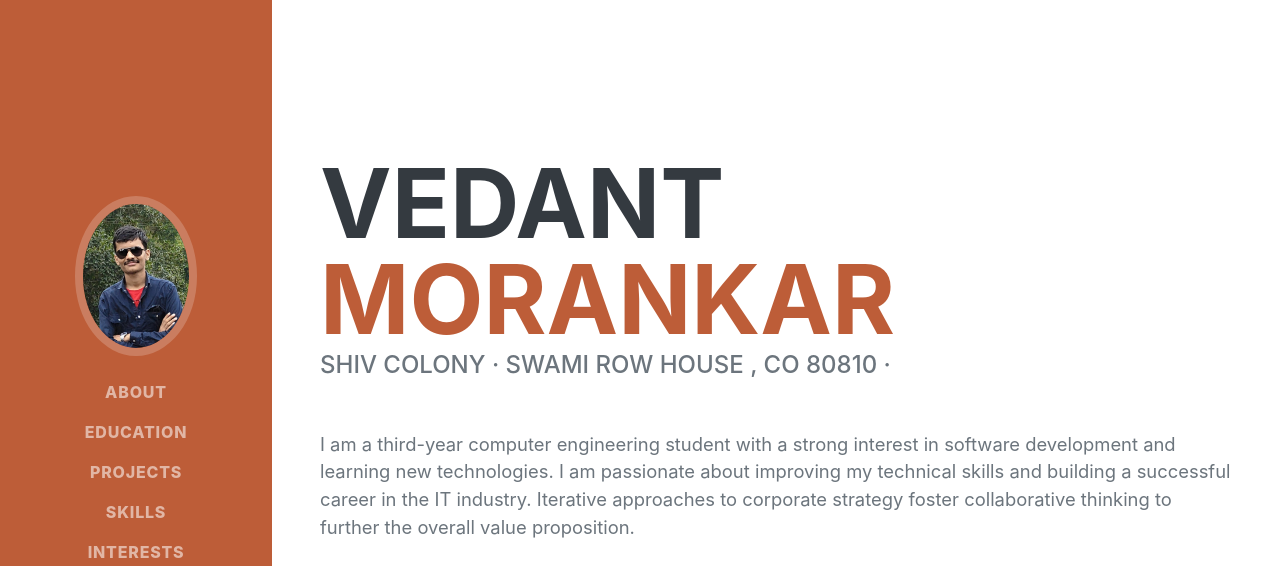
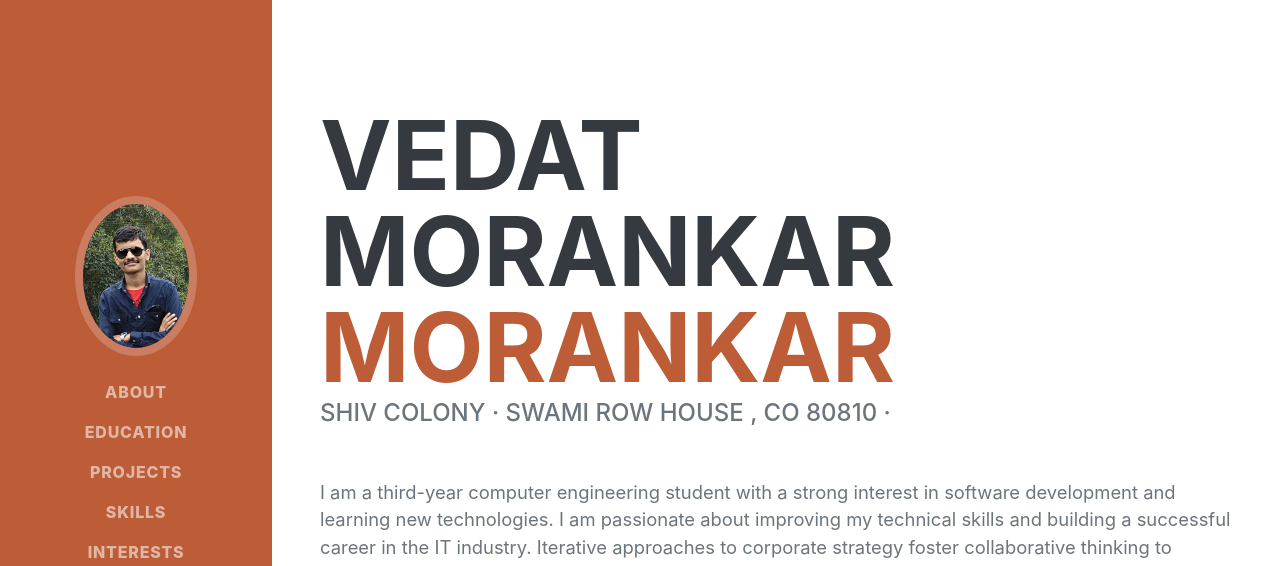
Before and after one commit to vedantmorankar24/Portfolio, a plain HTML site: page index.html in a window 1280 px wide. Shown: the top 566 px of the page. Drawn offline with nearby package versions, Linux system fonts and the light colour scheme; a web font is replaced by a local one.

```diff
--- a/index.html
+++ b/index.html
@@ -46,7 +46,7 @@
         <section class="resume-section" id="about">
             <div class="resume-section-content">
                 <h1 class="mb-0">
-                    Vedant
+                    vedat morankar
                     <span class="text-primary">Morankar</span>
                 </h1>
                 <div class="subheading mb-5">
```
